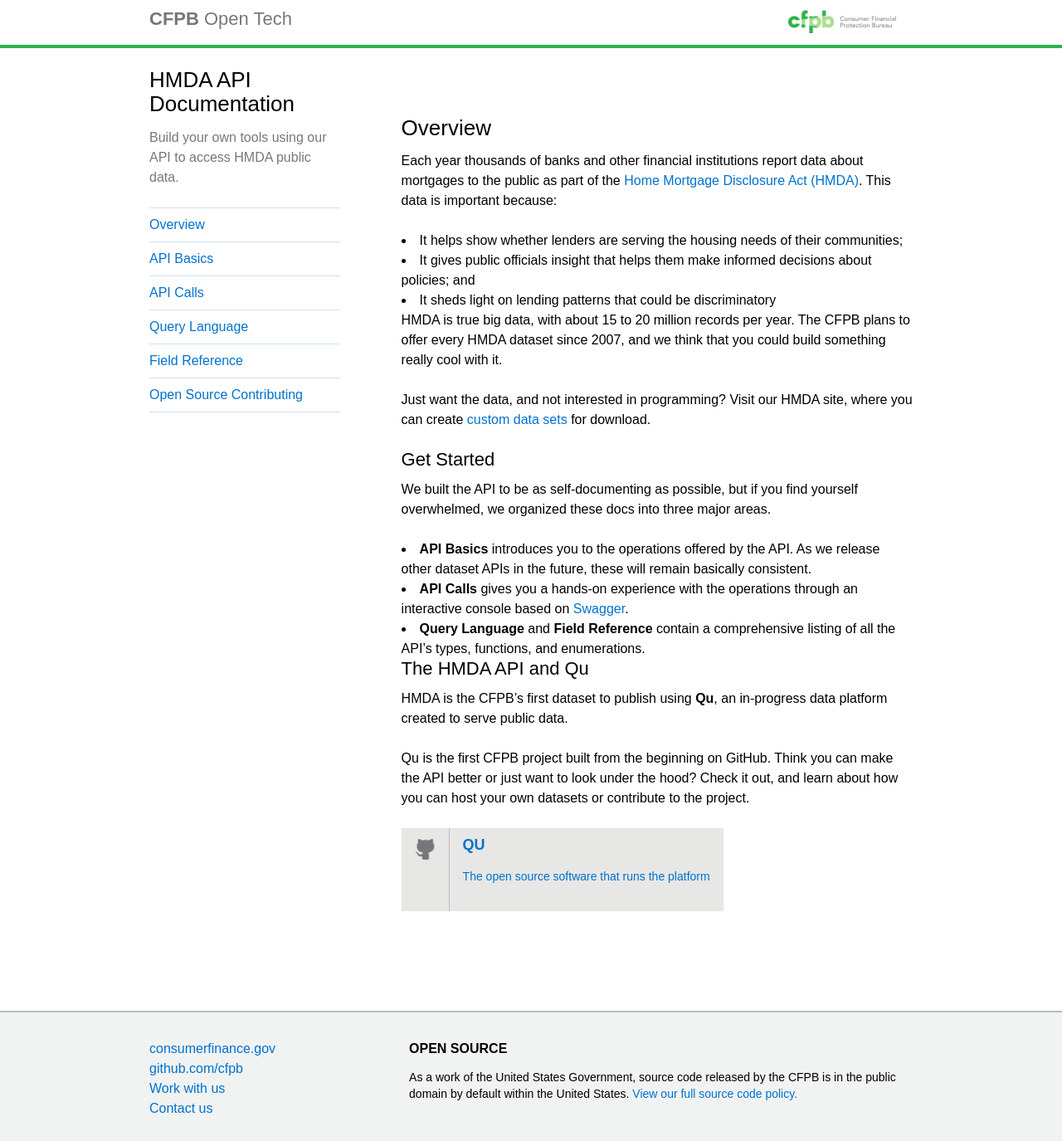
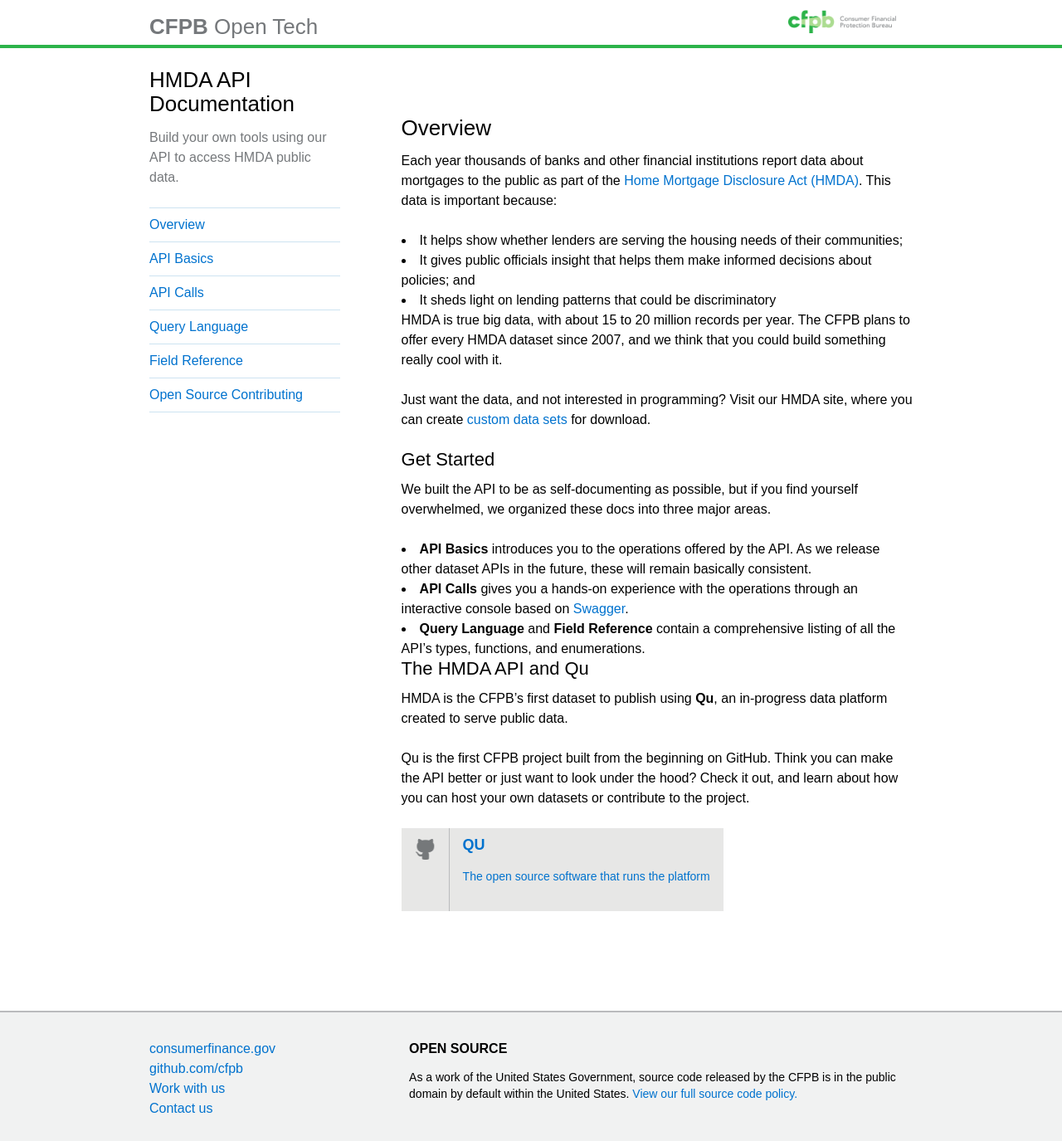
Before and after one commit to cfpb/api, a Jekyll site: the page built from index.md, in a window 1280 px wide and 1375 px high. Shown: the whole window at 83% size. Built offline with Jekyll 4.4.1, drawn with Linux system fonts in a browser that asks for light colours; some web fonts are replaced; Markdown is read by kramdown in place of the engine named in the settings.

```diff
--- a/static/css/style.css
+++ b/static/css/style.css
@@ -553,10 +553,9 @@
 }
 
 .header h1 {
-    padding-top: 0.54545454545455em;
     color: #75787B;
-    font-size: 1.375em;
-    line-height: 1;
+    font-size: 1.625em;
+    line-height: 2.5em;
 }
 
 .header h1 span {
```
